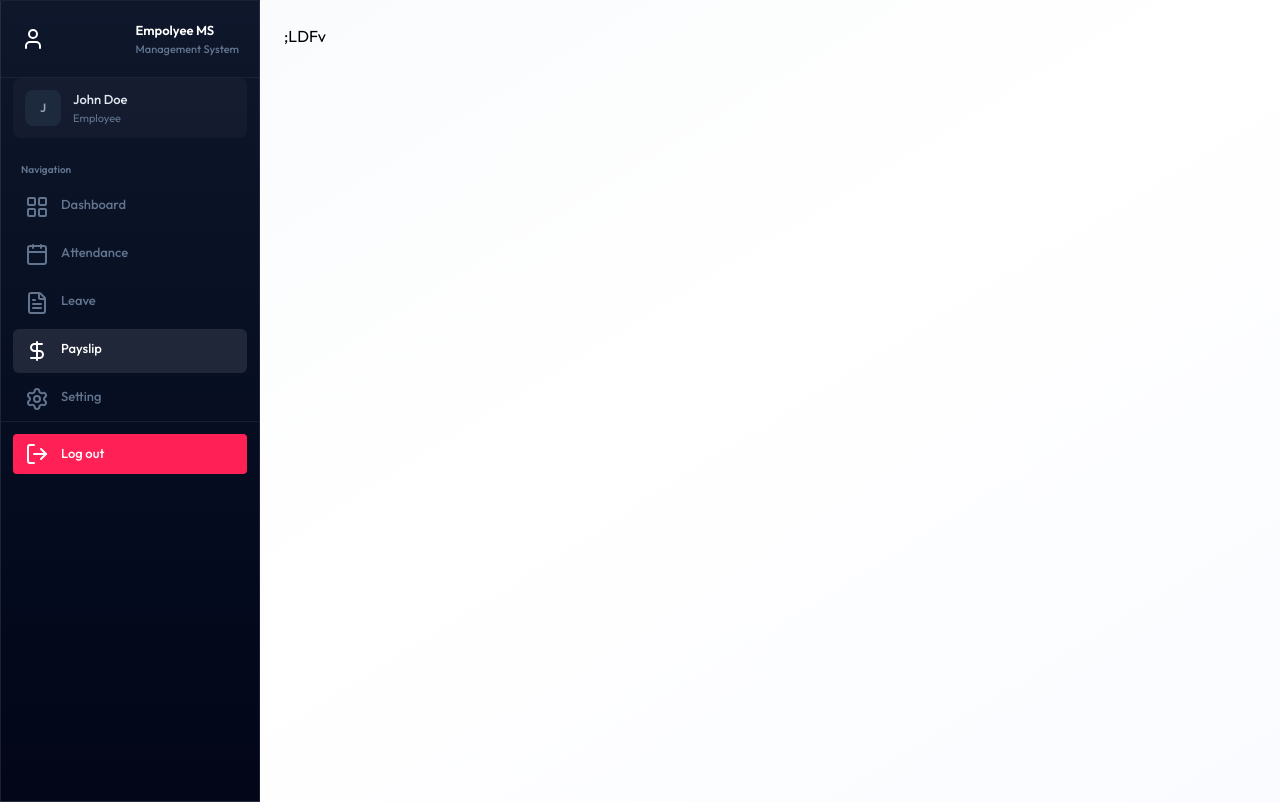
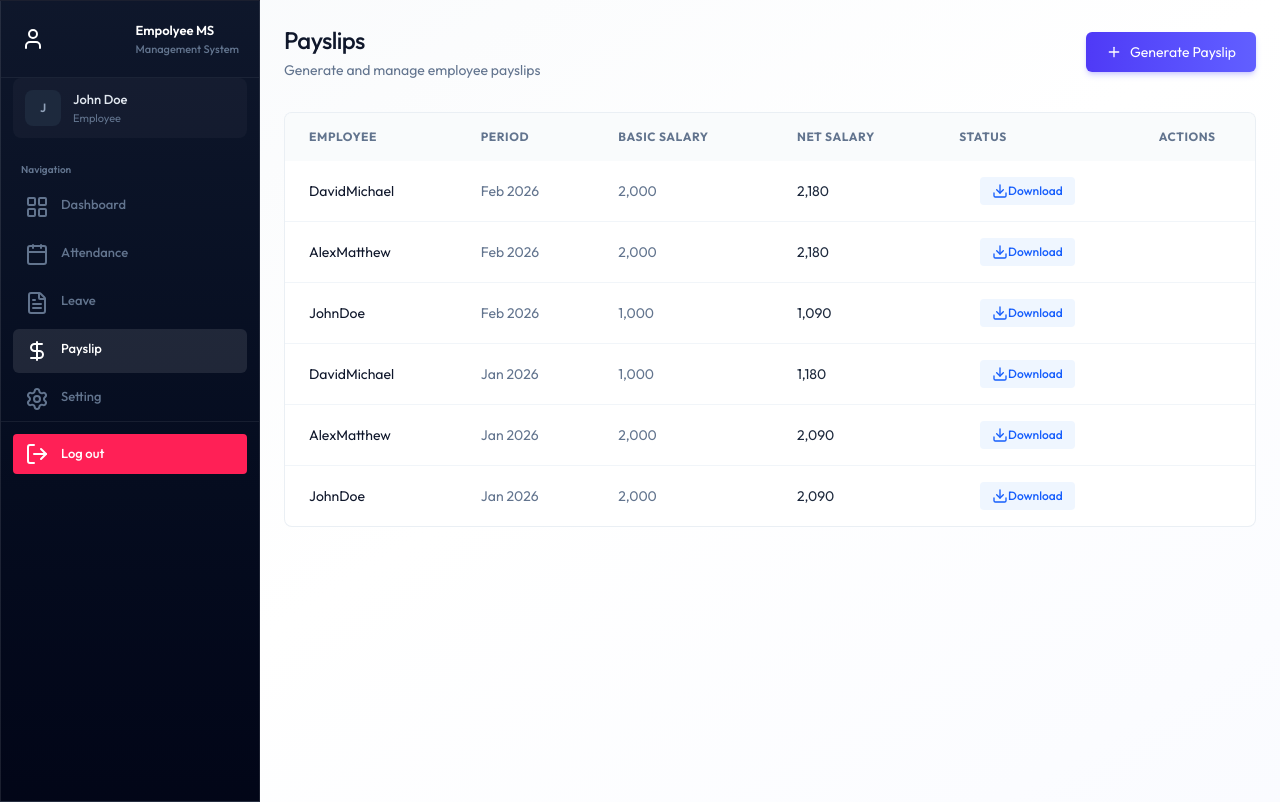
Before and after one commit to Eslam0Mohamed/EMS, a React (Vite) app in the folder client/: page /payslip in a window 1280 px wide. Built offline with nearby package versions, Linux system fonts and the light colour scheme; the HTML template or start-up script is replaced by a standard one.

Commit message:
adding payslip history and form

```diff
--- /dev/null
+++ b/client/src/components/payslip/GeneratePayslipForm.jsx
@@ -0,0 +1,105 @@
+import { Loader2, Plus, X } from 'lucide-react'
+import React, { useState } from 'react'
+
+const GeneratePayslipForm = ({ employees, onSuccess }) => {
+    const [isOpen, setIsOpen] = useState(false)
+    const [loading, setLoading] = useState(true)
+    const handleSubmit = (e) => {
+        e.preventDefualt()
+    }
+    if (!isOpen) {
+        return <button
+            onClick={() => { setIsOpen(true) }}
+            className='btn-primary gap-2 flex
+    items-center'><Plus className='size-4' />
+            Generate Payslip</button>
+    }
+    return (
+        <div className='fixed inset-0 bg-black/40 backdrop-blur-sm
+    flex items-center justify-center z-50 p-4 '>
+            <div className='card max-w-2xl p-6 animate-slide-up'>
+                <div className=' flex justify-between mb-3 items-center'>
+                    <h3>Generate Monthly Payslip
+                    </h3>
+                    <button
+                        onClick={() => { setIsOpen(false) }}
+                        className='text-slate-400 hover:text-slate-600 p-1'>
+                        <X size={20} />
+                    </button>
+                </div>
+                <form onSubmit={(e) => { handleSubmit(e) }}>
+                    <div>
+                        <label className='block text-sm font-medium text-slate-700 mb-2 '>
+                            Employee
+                        </label>
+                        <select required name="
+        employeeId" id="employeeId">
+                            {employees.map((e) => {
+                                return <option value={e.id} key={e.id}>
+                                    {e.firstName} {e.lastName} {e.position}
+                                </option>
+                            })}
+
+                        </select>
+                    </div>
+
+                    <div className='grid grid-cols-2 gap-4 my-3'>
+                        <div>
+                            <label className='block text-sm font-medium text-slate-700 mb-2'>
+                                Month
+                            </label>
+                            <select required name="month" id="month">
+                                {Array.from({ length: 12 }, (_, i) => i + 1).map((m) => {
+                                    return <option value={m} key={m}>{m}</option>
+                                })}
+                            </select>
+
+                        </div>
+                        <div>
+                            <label className='block text-sm font-medium text-slate-700 mb-2'>
+                                Year
+                            </label>
+                            <input type="date" name="year" id="year" defaultValue={new Date().getFullYear()} />
+
+                        </div>
+                        <div>
+
+                        </div>
+                    </div>
+                    <div>
+                        <label className='block text-sm font-medium text-slate-700 mb-2'>
+                            Basic Salary
+                        </label>
+                        <input type="number" name="basicSalary" placeholder='5000' />
+
+                    </div>
+
+                    <div className='grid grid-cols-2'>
+                        <div>
+                            <label className='block text-sm font-medium text-slate-700 mb-2'>
+                                Allownces
+                            </label>
+                            <input type="number" name="allownces" defaultValue={0} />
+
+                        </div>
+                        <div>
+                            <label className='block text-sm font-medium text-slate-700 mb-2'>
+                                Deductions
+                            </label>
+                            <input type="number" name="deductions" defaultValue={0} />
+
+                        </div>
+                    </div>
+                    <div className='flex justify-end gap-3 pt-3'>
+                        <button  className='btn-secondary' type="button" onClick={() => { setIsOpen(false) }}>Cancel</button>
+                        <button   className='btn-primary flex items-center' type='submit'>
+                           {loading&&<Loader2 className='size-4 animate-spin'/>} Generate
+                            </button>
+                    </div>
+                </form>
+            </div>
+        </div>
+    )
+}
+
+export default GeneratePayslipForm
--- /dev/null
+++ b/client/src/components/payslip/PayslipList.jsx
@@ -0,0 +1,58 @@
+import { format } from 'date-fns'
+import React from 'react'
+import {Download} from "lucide-react"
+const PayslipList = ({payslips,isAdmin}) => {
+
+
+
+  return    <div className='card overflow-hidden'>
+        <div className='overflow-x-auto'>
+            <table className='table-modern'>
+                <thead>
+                    <tr>
+                        {isAdmin && <th>Employee</th>}
+                        <th>Period</th>
+                        <th>Basic Salary</th>
+                        <th>Net Salary</th>
+                        <th>Status</th>
+                         <th className='text-center'>Actions</th>
+                    </tr>
+                </thead>
+                <tbody>
+                    {payslips?.length == 0 ? (<tr className='text-slate-500 py-12'>
+                        <td colSpan={isAdmin ? 5 : 4}>
+                            No payslips Found
+                        </td>
+                    </tr>) : (payslips.map((payslip) => {
+                        return <tr key={payslip._id || payslip.id} >
+                            {isAdmin &&
+                                <td className='text-slate-900'>
+                                    {payslip.employee?.firstName}
+                                    {payslip.employee?.lastName}
+                                </td>
+                            }
+                            <td className='text-slate-500'>
+                            {format (new Date(payslip.year,payslip.month - 1),"MMM yyyy")}                          </td>
+                            <td className=' text-slate-500'>{payslip.basicSalary?.toLocaleString()}</td>
+                            <td className=' text-slate-800'>{payslip.netSalary?.toLocaleString()}</td>
+                            <td className=' text-center'>
+                                <button
+                                onClick={()=>{
+                                    window.open(`/print/payslip/${payslip.id||payslip._id}`)
+                                }}
+                                className='inline-flex items-center px-3 py-1.5 text-xs font-medium
+                                rounded text-blue-600 bg-blue-50 hover:bg-blue-100 transition-colors'>
+                                    <Download className="size-4"/>
+                                     Download
+                                     </button>
+                                     </td>
+                        </tr>
+                    }))}
+                </tbody>
+            </table>
+        </div>
+
+    </div>
+}
+
+export default PayslipList
--- a/client/src/pages/Payslips.jsx
+++ b/client/src/pages/Payslips.jsx
@@ -1,9 +1,43 @@
-import React from 'react'
+import React, { useCallback, useEffect, useState } from 'react'
+import { dummyEmployeeData, dummyPayslipData } from "../assets/assets"
+import Loading from '../components/Loading'
+import PayslipList from '../components/payslip/PayslipList'
+import GeneratePayslipForm from '../components/payslip/GeneratePayslipForm'
+const Payslips = () => {
+  const [payslips, setPayslips] = useState([])
+  const [employees, setEmployees] = useState([])
+  const [loading, setLoading] = useState(true)
 
-const Payslips = () => {
+  const isAdmin = true;
+
+  const fetchPayslip = useCallback(async () => {
+    setPayslips(dummyPayslipData)
+    setTimeout(() => {
+      setLoading(false)
+    }, 1000)
+  }, [])
+
+  useEffect(() => {
+    fetchPayslip()
+  }, [fetchPayslip])
+
+  useEffect(() => {
+    if (isAdmin) setEmployees(dummyEmployeeData)
+  }, [isAdmin])
+
+  if (loading) {
+    <Loading />
+  }
   return (
-    <div>
-      ;LDFv
+    <div className='animate-fade-in'>
+      <div className='flex flex-col sm:flex-row justify-between sm:items-center gap-4 mb-8'>
+        <div>
+          <h1 className='page-title'>Payslips</h1>
+          <p className='page-subtitle'>{isAdmin?"Generate and manage employee payslips ":"your payslip history"}</p>
+        </div>
+        {isAdmin&& <GeneratePayslipForm employees={employees} onSuccess={fetchPayslip}/>}
+      </div>
+      <PayslipList payslips={payslips} isAdmin={isAdmin}/>
     </div>
   )
 }
```
